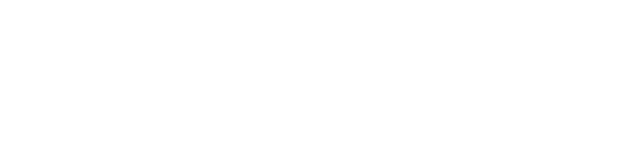
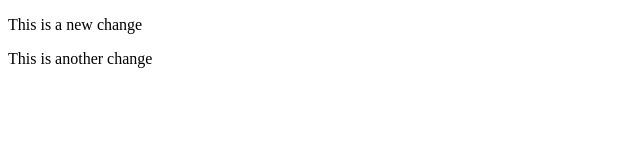
Before and after one commit to nwosuudoka/TestWebsite, a plain HTML site: page index.html in a window 1280 px wide. Shown: the whole page, without its empty margins (0-640 px from the left). Drawn offline with Linux system fonts and the light colour scheme.

Commit message:
changes to the index.html file
I added 2 new divs

```diff
--- a/index.html
+++ b/index.html
@@ -9,7 +9,12 @@
 </head>
 
 <body>
-
+    <div>
+        <p>This is a new change</p>
+    </div>
+    <div>
+        <p>This is another change</p>
+    </div>
 </body>
 
 </html>
```
